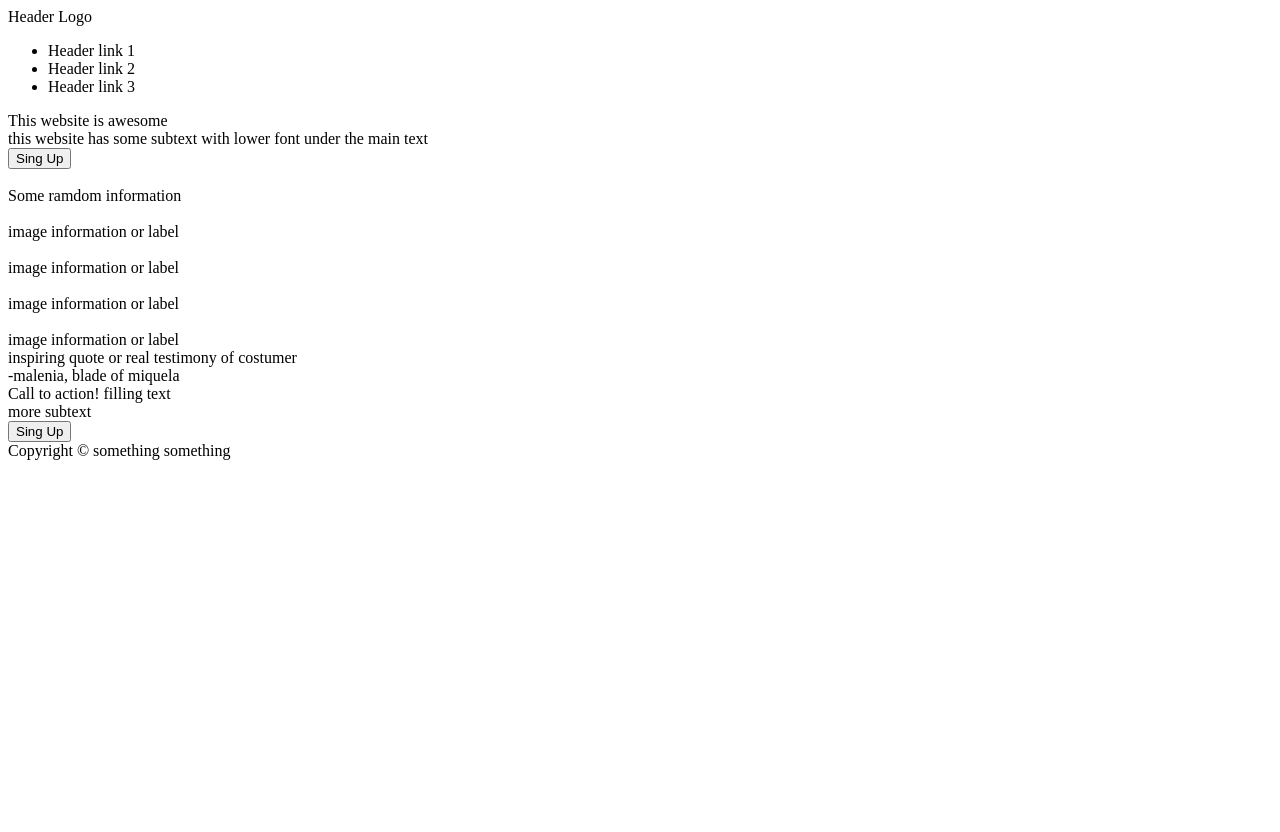
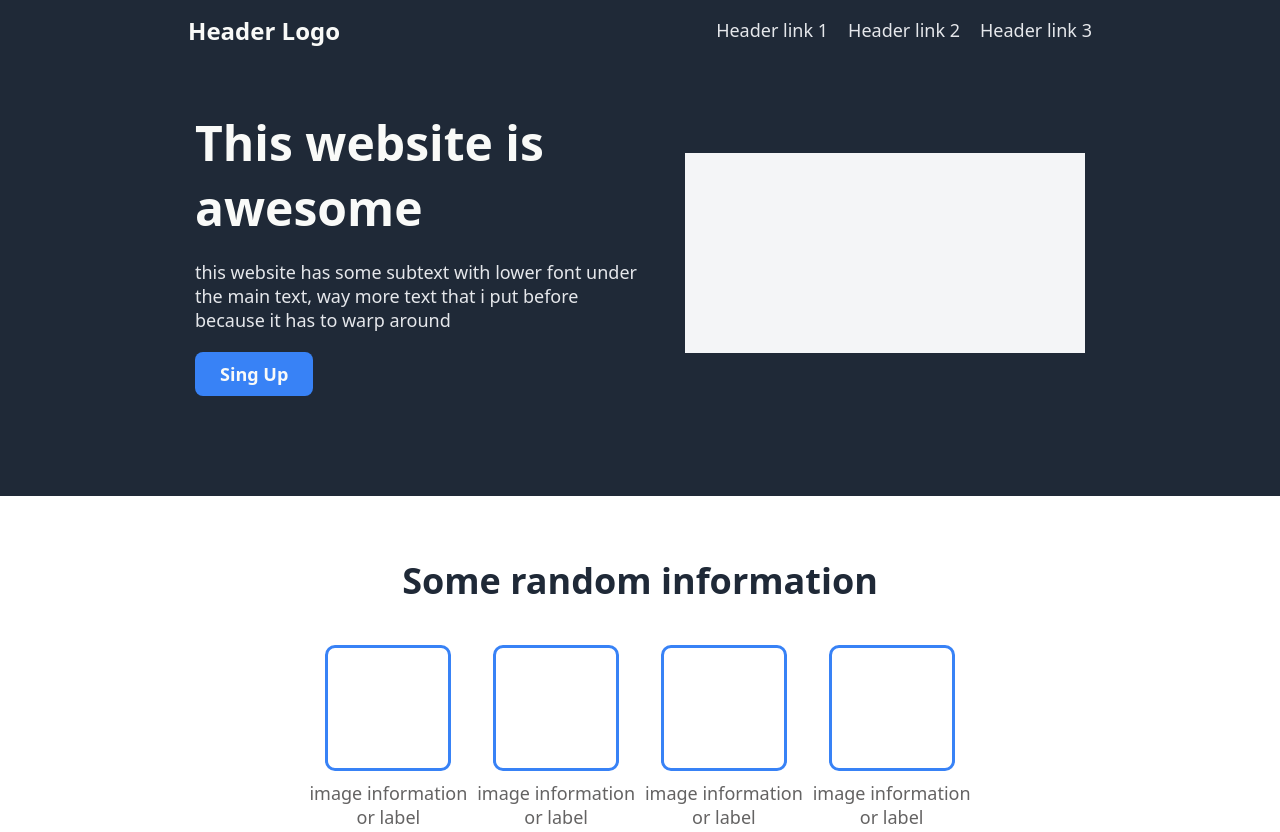
Before and after one commit to tococo852/landing-page-test, a plain HTML site: page index.html in a window 1280 px wide. Shown: the top 832 px of the page. Before the commit the page ends 800 px from the top, so only its background shows below. Drawn offline with Linux system fonts and the light colour scheme.

Commit message:
added css code for the header, title and information secctions

```diff
--- a/index.html
+++ b/index.html
@@ -7,15 +7,14 @@
     <title>Landing Page</title>
 </head>
 <body>
-
     <div class="header">
 
-        <div class="logo"> Header Logo</div>
+        <div class="header-logo"> <a href="#">Header Logo</a></div>
 
         <ul class="header-links">
-            <li> Header link 1</li>
-            <li> Header link 2</li>
-            <li> Header link 3</li>
+            <li> <a href="#"> Header link 1</a></li>
+            <li> <a href="#"> Header link 2</a></li>
+            <li> <a href="#"> Header link 3</a></li>
         </ul>
 
     </div>
@@ -24,13 +23,13 @@
 
     <div class="title">
 
-        <div class="left-text">
+        <div class="title-left">
             <div class="title-text"> This website is awesome</div>
-            <div class="subtitle-textr"> this website has some subtext with lower font under the main text </div>
+            <div class="title-subtext"> this website has some subtext with lower font under the main text, way more text that i put before because it has to warp around </div>
             <button class="button-top"> Sing Up</button>
         </div>
 
-        <div>
+        <div class="title-right">
             <img>
         </div>
 
@@ -40,28 +39,28 @@
     <div class="info">
 
         <div class="info-text">
-            Some ramdom information
+            Some random information
         </div>
 
         <div class="info-container">
 
             <div class="info-box">
-                <img>
+                <div class="img-placeholder"><img></div>
                 <div>image information or label</div>
             </div>
 
             <div class="info-box">
-                <img>
+                <div class="img-placeholder"><img></div>
                 <div>image information or label</div>
             </div>
 
             <div class="info-box">
-                <img>
+                <div class="img-placeholder"><img></div>
                 <div>image information or label</div>
             </div>
 
             <div class="info-box">
-                <img>
+                <div class="img-placeholder"><img></div>
                 <div>image information or label</div>
             </div>
 
@@ -81,17 +80,17 @@
 
     </div>
 
-    <div class="singup">
+    <div class="signup">
 
-        <div class="singup-box">
+        <div class="signup-box">
 
             <div class="singup-text-box">
-                <div class="singup-text-title">Call to action! filling text</div>
-                <div class="singup-subtext"> more subtext</div>
+                <div class="signup-text-title">Call to action! filling text</div>
+                <div class="signup-subtext"> more subtext</div>
             </div>
 
             <div>
-                <button> Sing Up</button>
+                <button class="button-bot"> Sing Up</button>
             </div>
 
         </div>
--- a/style.css
+++ b/style.css
@@ -0,0 +1,167 @@
+body{
+
+    font-family: system-ui, -apple-system, BlinkMacSystemFont, 'Segoe UI', Roboto, Oxygen, Ubuntu, Cantarell, 'Open Sans', 'Helvetica Neue', sans-serif;
+    display: flex;
+    flex-direction: column;
+    margin: 0px;
+    justify-content: space-between;
+    min-height: 100vh;
+
+}
+
+/*header part start*/
+.header{
+    background: #1f2937;
+    color: #f4f5f7;
+    display: flex;
+    justify-content: space-around;
+    align-items: center;
+    height: 60px;
+
+    a{
+        text-decoration: none;
+        color: inherit;
+    }
+}
+
+.header-logo{
+    font-size: 24px;
+    font-weight: 900;
+    color: #f9faf8;
+    margin:10px 0px;
+
+}
+
+.header-links{
+    display: flex;
+    list-style-type: none;
+    color: #e5e7eb;
+    font-size: 18px;
+    padding: 0px;
+    gap: 20px;
+
+
+}
+
+
+/*title start*/
+
+.title{
+    background: #1f2937;
+    flex-grow: 1;
+    display: flex;
+    justify-content: center;
+    align-items: center;
+    gap: 40px;
+    padding: 50px;
+    padding-bottom: 100px;
+
+}
+
+.title-left{
+    display: flex;
+    flex-wrap: wrap;
+    width: 450px;
+    gap: 20px;
+
+
+}
+
+.title-text{
+    font-size: 48px;
+    color: #f9faf8;
+    font-weight: 900;
+
+}
+
+.title-subtext{
+    font-size: 18px;
+    color: #e5e7eb;
+
+}
+
+.title-right{
+    background-color: #f4f5f7;
+    height: 200px;
+    width: 400px;
+}
+
+.button-top,.button-bot{
+    font-family: inherit;
+    background-color: #3882f6;
+    padding: 10px 25px;
+    color:#f9faf8;
+    border: none;
+    border-radius: 8px;
+    font-weight: 900;
+    font-size: 18px;
+    text-align: center;
+
+}
+
+
+
+/*info start*/
+
+.info{
+    display: flex;
+    justify-content: center;
+    align-items: center;
+    flex-direction: column;
+    gap: 40px;
+    padding: 60px 30px 100px 30px;
+
+}
+
+.info-text{
+    font-size: 36px;
+    font-weight: 900;
+    color: #1f2937;
+
+    }
+.img-placeholder{
+    border: 3px solid #3882f6;
+    border-radius: 10px;
+    width: 120px;
+    height: 120px;
+}
+.info-container{
+    display: flex;
+    gap: 0px;
+    justify-content:center;
+    align-items: center;
+    width: 55%;
+
+}
+
+.info-box{
+    display: flex;
+    flex-direction: column;
+    justify-content: center;
+    align-items: center;
+    width: 100%;
+    text-align: center;
+    gap: 10px;
+    font-size: 18px;
+    color: #646363;
+    text-wrap:wrap;
+
+}
+/*quote start*/
+.quote{
+    background-color: #e5e7eb;
+
+}
+
+/*singup start*/
+.signup{
+
+}
+
+
+/*footer start*/
+.footer{
+    background: #1f2937;
+    height: 50px;
+
+}
```
